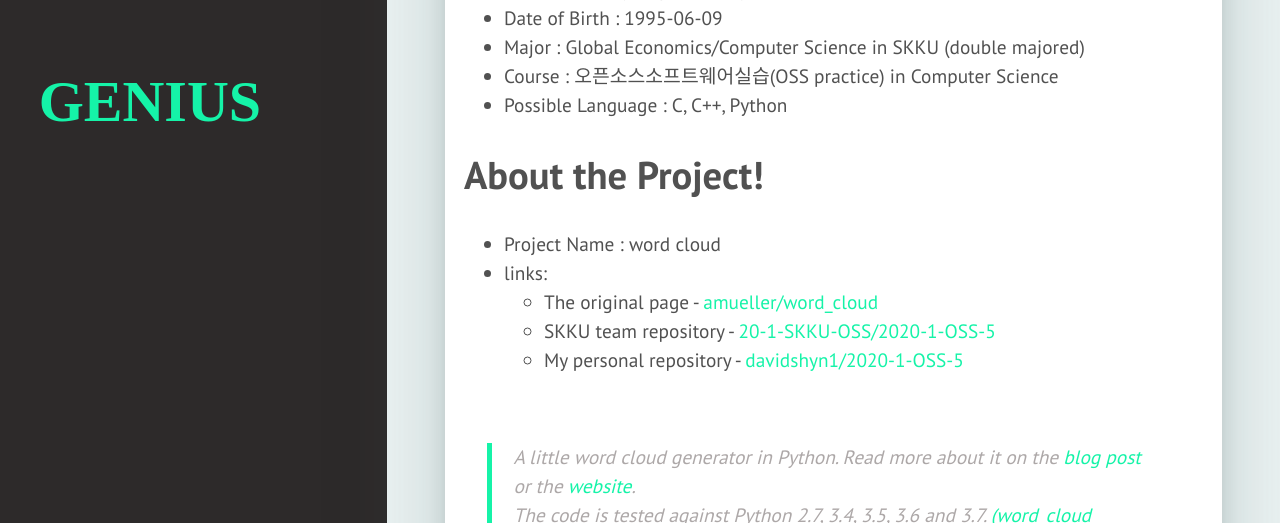
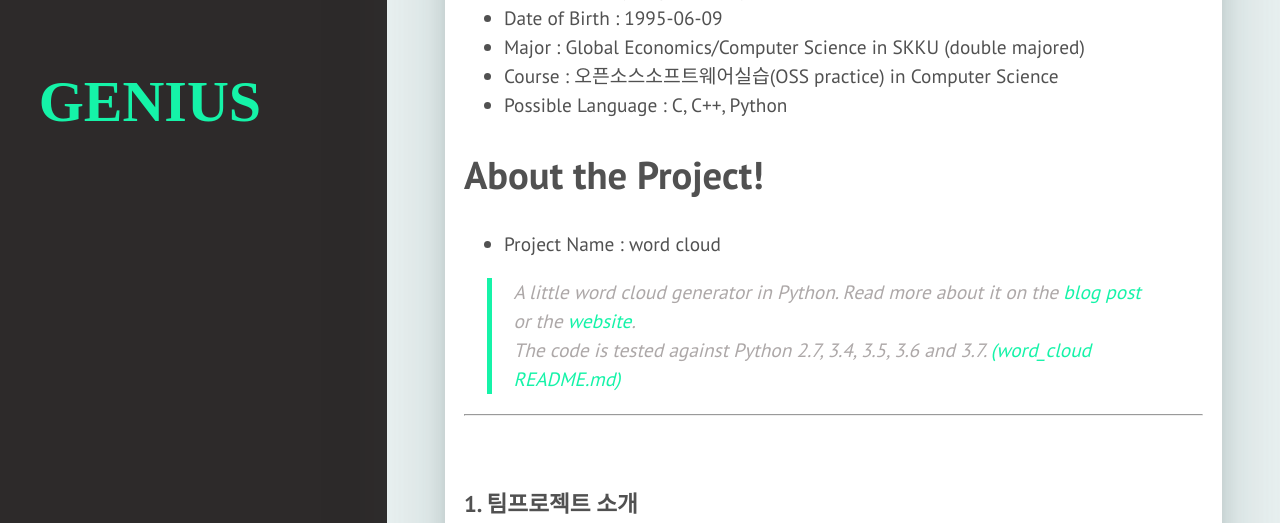
Before and after one commit to davidshyn1/davidshyn1.github.io, a Jekyll site: the page built from _posts/2020-05-24-Introduction.md, in a window 1280 px wide and 1400 px high, scrolled down 452 px, cut to the strip 0-523 px from the top of the window. Built offline with Jekyll 4.4.1, drawn with Linux system fonts in a browser that asks for light colours; some web fonts are replaced; some of the changed text lies outside the part shown.

Commit message:
Update 2020-05-24-Introduction.md

```diff
--- a/_posts/2020-05-24-Introduction.md
+++ b/_posts/2020-05-24-Introduction.md
@@ -18,25 +18,19 @@ The main purpose of this static page is to introduce what I have contributed on
 
 # About the Project!
 - Project Name : word cloud
-- links:
-    - The original page - [amueller/word_cloud][original_page]
-    - SKKU team repository - [20-1-SKKU-OSS/2020-1-OSS-5][Groupreposit]
-    - My personal repository - [davidshyn1/2020-1-OSS-5][personalreposit]
-
-<br>
 
 >A little word cloud generator in Python. Read more about it on the [blog post][blog_post] or the [website][website].<br>
 >The code is tested against Python 2.7, 3.4, 3.5, 3.6 and 3.7. [_(word_cloud README.md)_][README.md]<br>
 <hr>
 <br>
 
-## 1. 팀프로젝트 소개
+### 1. 팀프로젝트 소개
 ![example][example]<br>
 * 텍스트 내의 단어들을 중요도(문서 내 등장횟수)를 기준으로 구분하여 특정한 이미지 영역(mask) 내부에 시각화하는 프로젝트<br>
 * [GitHub repository][word_cloud]<br>
 <br>
 
-## 2. 프로젝트로 선정한 이유
+### 2. 프로젝트로 선정한 이유
 * 팀원들이 공통적으로 할 수 있는 언어가 python이고 실생활에 활용도가 높아보이는 프로젝트라서 선정함<br>
 * 영어 위주의 프로젝트라 한글을 더 잘 활용할 수 있는 기능을 만들고자 선정함<br>
 <br>
```
Also changed, not shown: other parts of _posts/2020-05-24-Introduction.md (+5 -0 lines).
